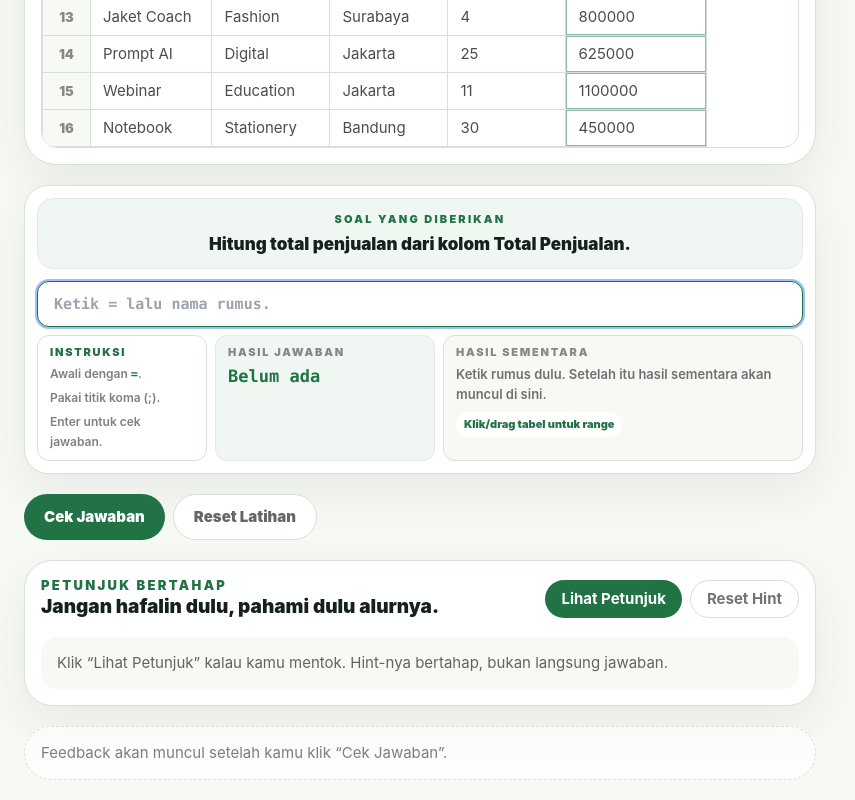
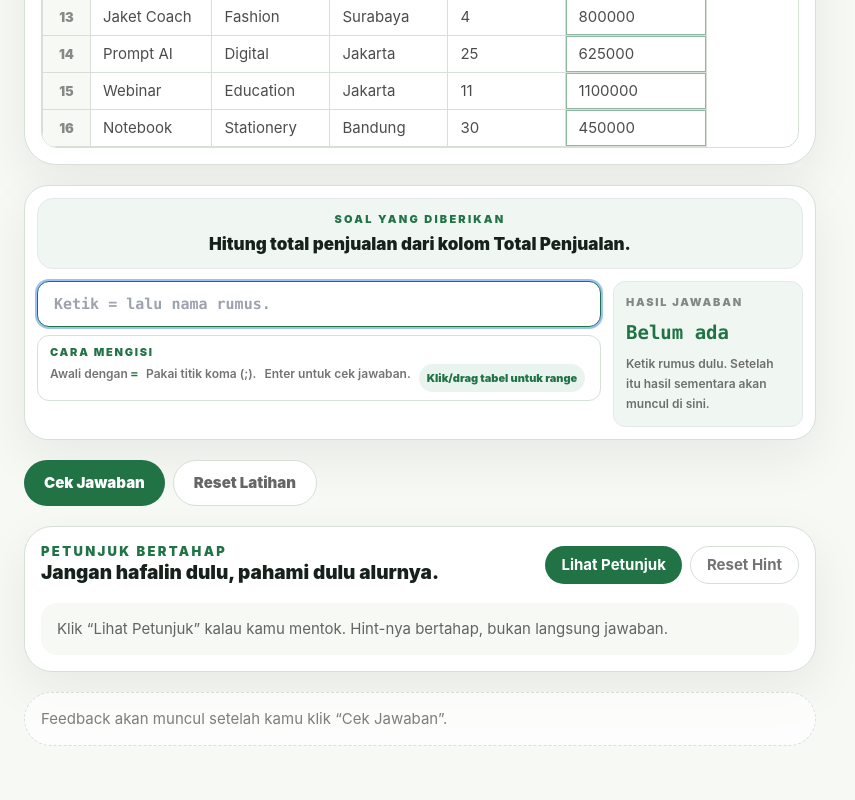
Before and after one commit to NexaPixelStudio/multipotentiality.id, a React (Vite) app: page / in a window 1280 px wide. Shown: the part 1582-2382 px from the top of the page, without its empty margins (0-855 px from the left). After the commit the page ends 2348 px from the top, so only its background shows below. Built offline with nearby package versions, Linux system fonts and the light colour scheme.

Commit message:
Add files via upload

```diff
--- a/src/components/FormulaBar.jsx
+++ b/src/components/FormulaBar.jsx
@@ -323,11 +323,11 @@ export default function FormulaBar({
         <p className="mx-auto mt-1 max-w-4xl text-sm font-black leading-6 text-coach-ink dark:text-white sm:text-base">{question}</p>
       </section>
 
-      <div className={`mt-3 grid gap-2 ${showQuestionHelper ? 'lg:grid-cols-[170px_1fr]' : ''}`}>
+      <div className={`mt-3 grid gap-3 ${showQuestionHelper ? 'lg:grid-cols-[170px_minmax(0,1fr)_190px]' : 'lg:grid-cols-[minmax(0,1fr)_190px]'}`}>
         {showQuestionHelper && (
-          <section className="rounded-xl border border-coach-line bg-coach-beige px-3 py-2 dark:border-white/10 dark:bg-black/20">
+          <section className="rounded-xl border border-coach-line bg-coach-beige px-3 py-3 dark:border-white/10 dark:bg-black/20">
             <p className="text-[10px] font-black uppercase tracking-[0.16em] text-coach-green dark:text-emerald-200">Value / Criteria</p>
-            <div className="mt-2 flex flex-wrap gap-2 lg:flex-col">
+            <div className="mt-2 flex flex-wrap gap-2">
               {helperValues.map((item, index) => (
                 <button
                   key={`${item.role}-${item.insert}-${index}`}
@@ -339,7 +339,7 @@ export default function FormulaBar({
                     onInsertHelperValue?.(item);
                   }}
                   title={item.note || item.insert}
-                  className="rounded-lg border border-coach-green/20 bg-white px-3 py-2 text-left transition hover:-translate-y-0.5 hover:border-coach-green hover:shadow-md dark:border-emerald-400/15 dark:bg-white/5"
+                  className="w-full rounded-lg border border-coach-green/20 bg-white px-3 py-2 text-left transition hover:-translate-y-0.5 hover:border-coach-green hover:shadow-md dark:border-emerald-400/15 dark:bg-white/5"
                 >
                   <span className="block truncate font-mono text-sm font-black text-coach-green dark:text-emerald-200">{item.label}</span>
                   {item.note && <span className="mt-0.5 block truncate text-[10px] font-semibold text-black/45 dark:text-white/45">{item.note}</span>}
@@ -349,6 +349,7 @@ export default function FormulaBar({
           </section>
         )}
 
+        <div className="space-y-2">
           <div className="relative">
             <input
               ref={inputRef}
@@ -406,44 +407,35 @@ export default function FormulaBar({
 
             {!open && <SignatureTooltip signature={activeSignature} />}
           </div>
-      </div>
 
-      <div className={`mt-2 grid gap-2 ${showQuestionHelper ? 'lg:grid-cols-[170px_220px_1fr]' : 'lg:grid-cols-[170px_220px_1fr]'}`}>
           <section className="rounded-xl border border-coach-line bg-white px-3 py-2 dark:border-white/10 dark:bg-black/20">
-          <p className="text-[10px] font-black uppercase tracking-[0.16em] text-coach-green dark:text-emerald-200">Instruksi</p>
-          <div className="mt-1 space-y-1 text-[11px] font-semibold leading-5 text-black/50 dark:text-white/50">
-            <p>Awali dengan <span className="font-mono font-black text-coach-green dark:text-emerald-200">=</span>.</p>
-            <p>{separatorMode === 'id' ? 'Pakai titik koma (;).' : 'Use comma (,).'}</p>
-            <p>Enter untuk cek jawaban.</p>
-          </div>
-        </section>
-
-        <section className={`rounded-xl border px-3 py-2 ${resultIsError ? 'border-red-200 bg-red-50 dark:border-red-400/20 dark:bg-red-400/10' : 'border-coach-green/18 bg-coach-greenSoft/70 dark:border-emerald-400/15 dark:bg-emerald-400/10'}`}>
-          <p className="text-[10px] font-black uppercase tracking-[0.16em] text-black/45 dark:text-white/45">Hasil jawaban</p>
-          <p className={`mt-1 font-mono text-base font-black ${resultIsError ? 'text-red-600 dark:text-red-200' : 'text-coach-green dark:text-emerald-200'}`}>{resultValue}</p>
-        </section>
-
-        <section className={`rounded-xl border px-3 py-2 ${resultIsError ? 'border-red-200 bg-red-50 dark:border-red-400/20 dark:bg-red-400/10' : 'border-coach-line bg-coach-beige dark:border-white/10 dark:bg-black/20'}`}>
-          <p className="text-[10px] font-black uppercase tracking-[0.16em] text-black/45 dark:text-white/45">Hasil sementara</p>
-          <p className="mt-1 text-xs font-semibold leading-5 text-black/55 dark:text-white/55">{resultMessage}</p>
-          <div className="mt-2 flex flex-wrap gap-2">
-            {showQuestionHelper && (
-              <span className="rounded-full bg-white px-2 py-1 text-[10px] font-black text-coach-green dark:bg-emerald-400/10 dark:text-emerald-200">Klik value untuk criteria/lookup</span>
-            )}
-            <span className="rounded-full bg-white px-2 py-1 text-[10px] font-black text-coach-green dark:bg-emerald-400/10 dark:text-emerald-200">Klik/drag tabel untuk range</span>
+            <p className="text-[10px] font-black uppercase tracking-[0.16em] text-coach-green dark:text-emerald-200">Cara mengisi</p>
+            <div className="mt-1 flex flex-wrap gap-2 text-[11px] font-semibold leading-5 text-black/55 dark:text-white/55">
+              <span>Awali dengan <span className="font-mono font-black text-coach-green dark:text-emerald-200">=</span></span>
+              <span>{separatorMode === 'id' ? 'Pakai titik koma (;).' : 'Use comma (,).'}</span>
+              <span>Enter untuk cek jawaban.</span>
+              {showQuestionHelper && <span className="rounded-full bg-coach-greenSoft px-2 py-1 text-[10px] font-black text-coach-green dark:bg-emerald-400/10 dark:text-emerald-200">Klik value untuk criteria/lookup</span>}
+              <span className="rounded-full bg-coach-greenSoft px-2 py-1 text-[10px] font-black text-coach-green dark:bg-emerald-400/10 dark:text-emerald-200">Klik/drag tabel untuk range</span>
               {activeSignature && (
-              <span className="rounded-full bg-white px-2 py-1 font-mono text-[10px] font-black text-coach-green dark:bg-emerald-400/10 dark:text-emerald-200">
+                <span className="rounded-full bg-coach-greenSoft px-2 py-1 font-mono text-[10px] font-black text-coach-green dark:bg-emerald-400/10 dark:text-emerald-200">
                   Argumen: {activeSignature.args[Math.min(activeSignature.argIndex, activeSignature.args.length - 1)]}
                 </span>
               )}
               {selectedRange && (
-              <span className="rounded-full bg-white px-2 py-1 font-mono text-[10px] font-black text-coach-green dark:bg-emerald-400/10 dark:text-emerald-200">
+                <span className="rounded-full bg-coach-greenSoft px-2 py-1 font-mono text-[10px] font-black text-coach-green dark:bg-emerald-400/10 dark:text-emerald-200">
                   Range: {selectedRange}
                 </span>
               )}
             </div>
           </section>
         </div>
+
+        <section className={`rounded-xl border px-3 py-3 ${resultIsError ? 'border-red-200 bg-red-50 dark:border-red-400/20 dark:bg-red-400/10' : 'border-coach-green/18 bg-coach-greenSoft/70 dark:border-emerald-400/15 dark:bg-emerald-400/10'}`}>
+          <p className="text-[10px] font-black uppercase tracking-[0.16em] text-black/45 dark:text-white/45">Hasil jawaban</p>
+          <p className={`mt-2 font-mono text-lg font-black ${resultIsError ? 'text-red-600 dark:text-red-200' : 'text-coach-green dark:text-emerald-200'}`}>{resultValue}</p>
+          <p className="mt-2 text-[11px] font-semibold leading-5 text-black/55 dark:text-white/55">{resultMessage}</p>
+        </section>
+      </div>
     </div>
   );
 }
```
Lines whose indentation alone changed are shown as unchanged.
